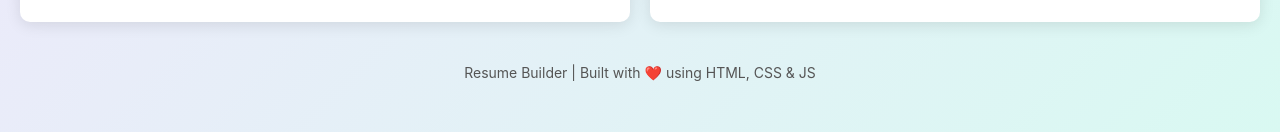
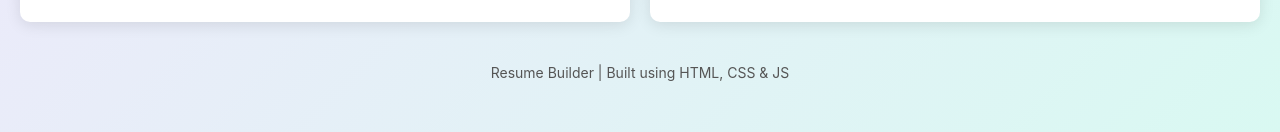
Before and after one commit to deepthi25p/resume-builder, a plain HTML site: page index.html in a window 1280 px wide. Shown: the part 1005-1137 px from the top of the page. Drawn offline with nearby package versions, Linux system fonts and the light colour scheme.

Commit message:
Remove heart emoji from footer text

```diff
--- a/index.html
+++ b/index.html
@@ -87,7 +87,7 @@
   </main>
 
   <footer>
-    <p>Resume Builder | Built with ❤️ using HTML, CSS & JS</p>
+    <p>Resume Builder | Built using HTML, CSS & JS</p>
   </footer>
 
   <script src="script.js"></script>
```
